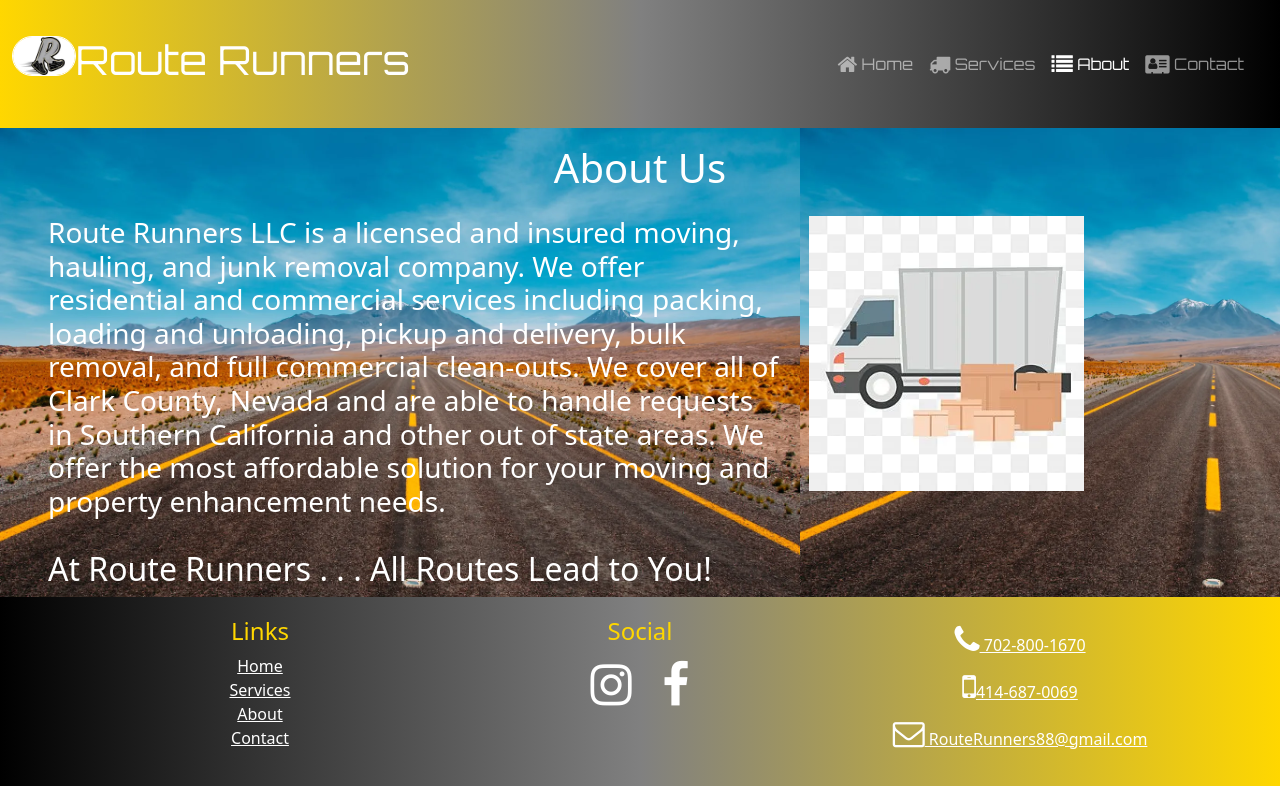
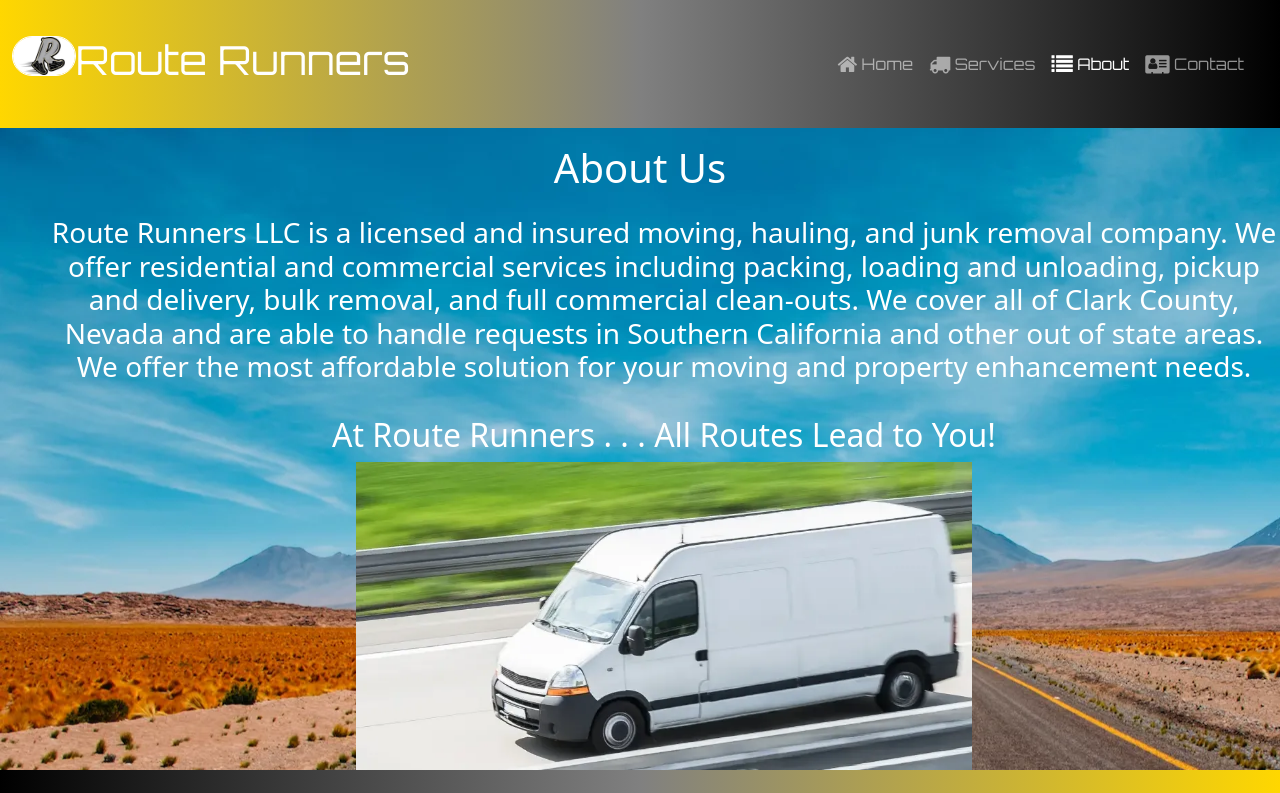
Before and after one commit to MediumJeff/route-runners, a React (Create React App) app: page /about in a window 1280 px wide. Shown: the top 793 px of the page. Built offline with nearby package versions, Linux system fonts and the light colour scheme.

Commit message:
Minor visual adjustments

```diff
--- a/src/App.css
+++ b/src/App.css
@@ -148,7 +148,6 @@
 
 .about-page {
   background-image: url('images/open-road.webp');
-  background-size: 100vh;
   font-weight: 600;
   color: white;
 }
--- a/src/pages/about.js
+++ b/src/pages/about.js
@@ -1,6 +1,6 @@
 import React from 'react';
-import { Row, Col } from 'reactstrap';
-import truckDrawing from '../images/TruckDrawing.webp';
+import { Row } from 'reactstrap';
+import deliveryVan from '../images/deliveryVan2.webp';
 
 const About = () => {
   return (
@@ -8,15 +8,11 @@
       <Row>
         <h1 className='text-center p-3'>About Us</h1>
       </Row>
-      <Row>
-        <Col className='col-sm-7 ms-5'>
+        <div className='text-center ms-5'>
           <h3>Route Runners LLC is a licensed and insured moving, hauling, and junk removal company. We offer residential and commercial services including packing, loading and unloading, pickup and delivery, bulk removal, and full commercial clean-outs. We cover all of Clark County, Nevada and are able to handle requests in Southern California and other out of state areas. We offer the most affordable solution for your moving and property enhancement needs.</h3><br/>
           <h2>At Route Runners . . . All Routes Lead to You!</h2>
-        </Col>
-        <Col>
-          <img src={truckDrawing} alt='Drawing of truck in motion' className='col-sm-7'></img>
-        </Col>
-      </Row>
+          <img src={deliveryVan} alt='Truck in motion' className='col-sm-6'></img>
+        </div>
     </div>
   )
 }
```
Also changed, not shown: src/images/deliveryVan2.webp (added).
